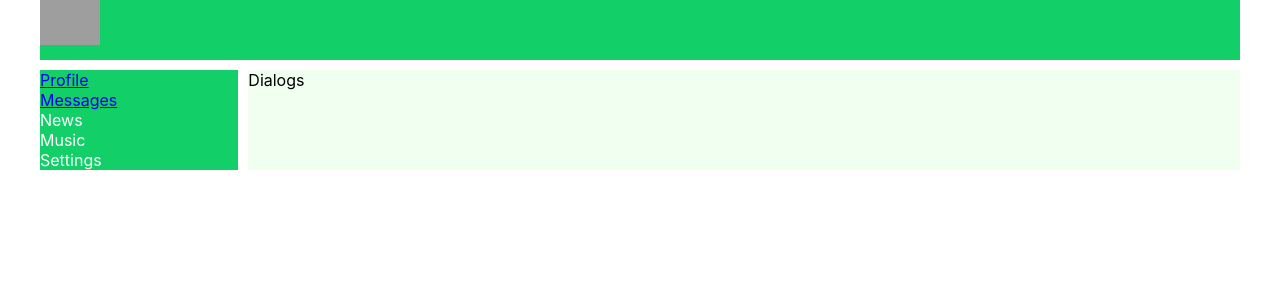
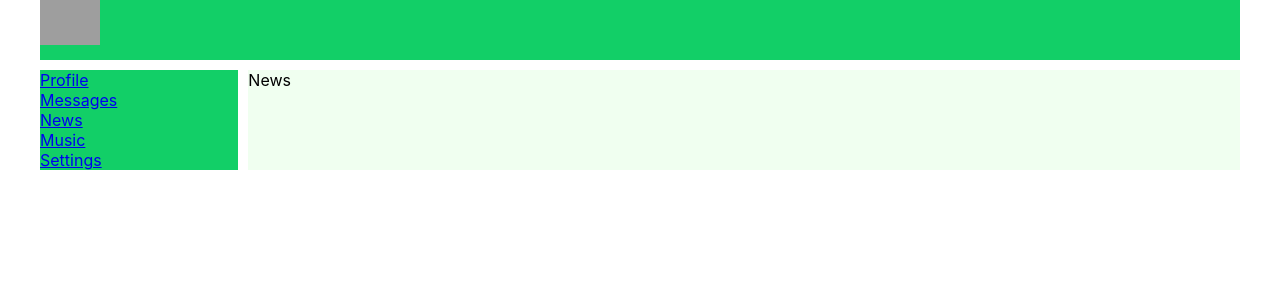
Before and after one commit to Nariu9/React-JS-way-of-the-Samurai, a React (Create React App) app in the folder projects/01-first-project/my-app/: page /news in a window 1280 px wide. Shown: the top 300 px of the page. Built offline with nearby package versions, Linux system fonts and the light colour scheme; grey boxes are pictures that could not be loaded; the HTML template or start-up script is replaced by a standard one.

Commit message:
create some components, add react-router, add notes to lesson 19

```diff
--- a/projects/01-first-project/my-app/package.json
+++ b/projects/01-first-project/my-app/package.json
@@ -8,6 +8,7 @@
     "@testing-library/user-event": "^13.5.0",
     "react": "^17.0.2",
     "react-dom": "^17.0.2",
+    "react-router-dom": "^6.2.1",
     "react-scripts": "5.0.0",
     "web-vitals": "^2.1.4"
   },
--- a/projects/01-first-project/my-app/src/App.js
+++ b/projects/01-first-project/my-app/src/App.js
@@ -4,17 +4,28 @@
 import Navbar from './components/Navbar/Navbar';
 import Profile from './components/Profile/Profile';
 import Dialogs from "./components/Dialogs/Dialogs";
+import News from "./components/News/News";
+import Music from "./components/Music/Music";
+import Settings from "./components/Settings/Settings";
+import {BrowserRouter, Routes, Route} from "react-router-dom";
 
 
 const App = () => {
-    return (<div className='app-wrapper'>
-        <Header/>
-        <Navbar/>
-        <div className='app-wrapper-content'>
-            <Dialogs/>
-            {/*<Profile />*/}
+    return (<BrowserRouter>
+        <div className='app-wrapper'>
+            <Header/>
+            <Navbar/>
+            <div className='app-wrapper-content'>
+                <Routes>
+                    <Route path='/profile' element={<Profile/>}/>
+                    <Route path='/dialogs' element={<Dialogs/>}/>
+                    <Route path='/news' element={<News/>}/>
+                    <Route path='/music' element={<Music/>}/>
+                    <Route path='/settings' element={<Settings/>}/>
+                </Routes>
+            </div>
         </div>
-    </div>);
+    </BrowserRouter>);
 }
 
 export default App;
--- /dev/null
+++ b/projects/01-first-project/my-app/src/components/Music/Music.jsx
@@ -0,0 +1,11 @@
+import s from './Music.module.css'
+
+const Music = () => {
+    return (
+        <div>
+            Music
+        </div>
+    );
+}
+
+export default Music;
--- a/projects/01-first-project/my-app/src/components/Navbar/Navbar.jsx
+++ b/projects/01-first-project/my-app/src/components/Navbar/Navbar.jsx
@@ -10,16 +10,15 @@
                 <a href="/dialogs">Messages</a>
             </div>
             <div className={s.item}>
-                <a>News</a>
+                <a href="/news">News</a>
             </div>
             <div className={s.item}>
-                <a>Music</a>
+                <a href="/music">Music</a>
             </div>
             <div className={s.item}>
-                <a>Settings</a>
+                <a href="/settings">Settings</a>
             </div>
-        </nav>
-    );
+        </nav>);
 }
 
 export default Navbar;
--- /dev/null
+++ b/projects/01-first-project/my-app/src/components/News/News.jsx
@@ -0,0 +1,11 @@
+import s from './News.module.css'
+
+const News = () => {
+    return (
+        <div>
+            News
+        </div>
+    );
+}
+
+export default News;
--- /dev/null
+++ b/projects/01-first-project/my-app/src/components/Settings/Settings.jsx
@@ -0,0 +1,11 @@
+import s from './Settings.module.css'
+
+const Settings = () => {
+    return (
+        <div>
+            Settings
+        </div>
+    );
+}
+
+export default Settings;
```
Also changed, not shown: projects/01-first-project/my-app/src/components/Music/Music.module.css (added), projects/01-first-project/my-app/src/components/News/News.module.css (added), projects/01-first-project/my-app/src/components/Settings/Settings.module.css (added), 2 other files (tests, documents, lock files or other folders).
